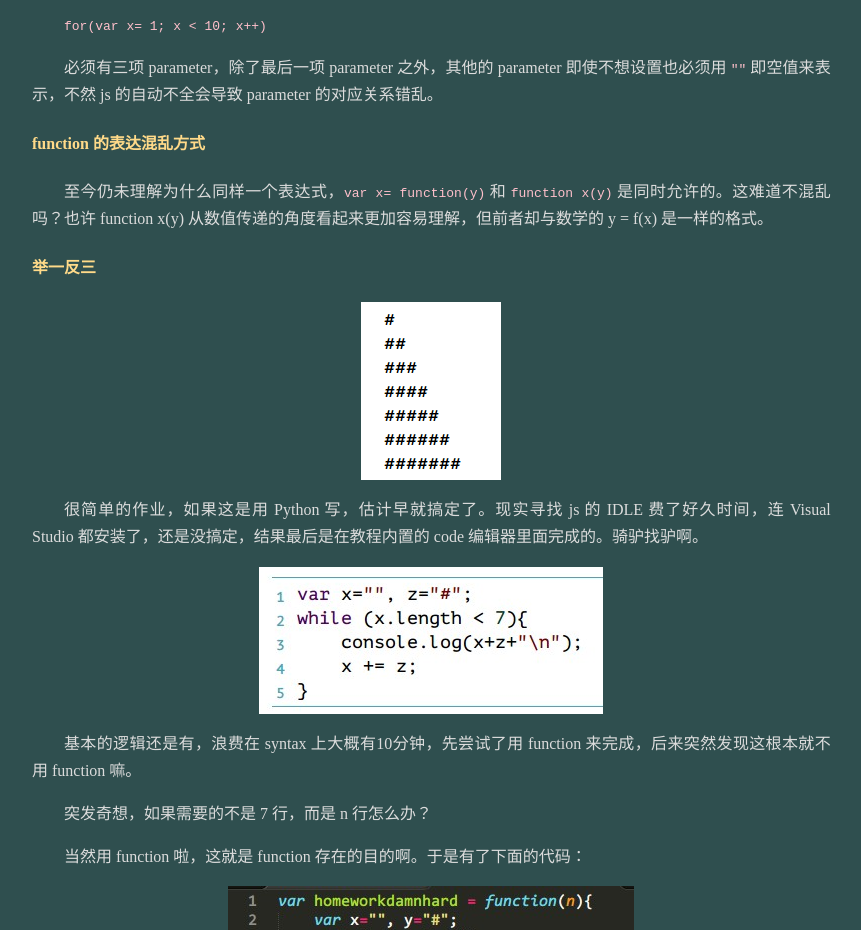
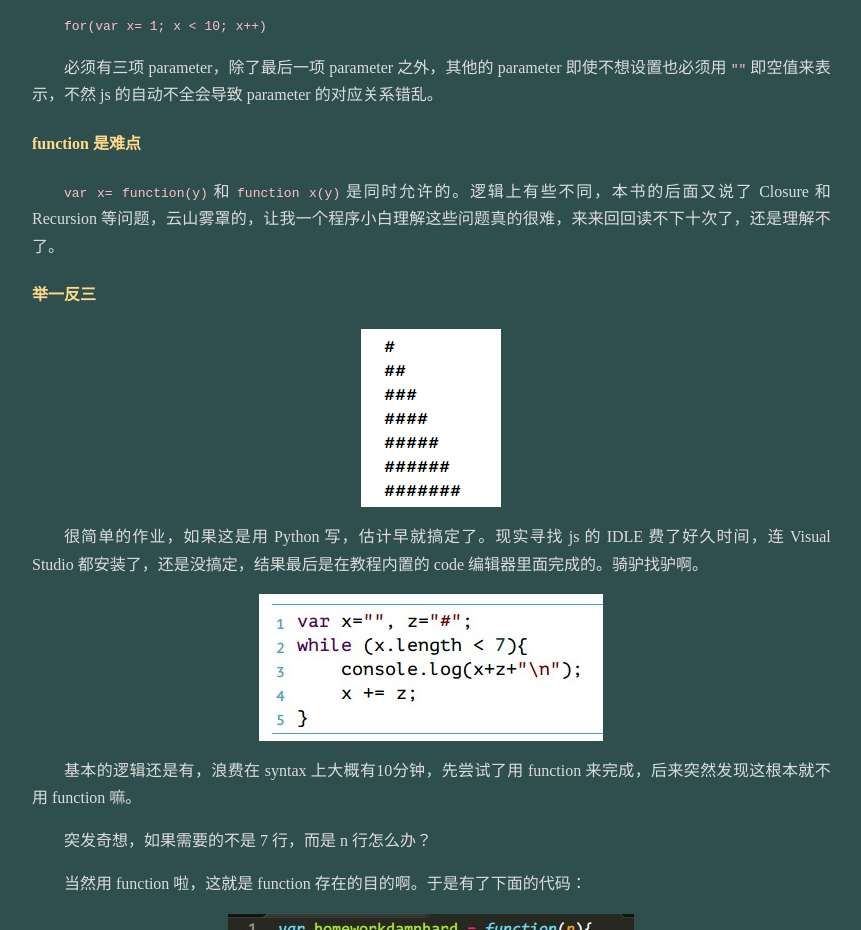
Before and after one commit to jjctencent/fadeoc.github.io, a plain HTML site: page index.html in a window 1280 px wide. Shown: the part 1500-2430 px from the top of the page, without its empty margins (18-879 px from the left). Drawn offline with Linux system fonts and the light colour scheme.

Commit message:
Update index.html

```diff
--- a/index.html
+++ b/index.html
@@ -72,8 +72,8 @@
 							<h4>for 循环</h4>
 							<p><code>for(var x= 1; x < 10; x++)</code></p>
 							<p>必须有三项 parameter，除了最后一项 parameter 之外，其他的 parameter 即使不想设置也必须用 <code>""</code> 即空值来表示，不然 js 的自动不全会导致 parameter 的对应关系错乱。</p>
-							<h4>function 的表达混乱方式</h4>
-							<p>至今仍未理解为什么同样一个表达式，<code>var x= function(y)</code> 和 <code>function x(y)</code> 是同时允许的。这难道不混乱吗？也许 function x(y) 从数值传递的角度看起来更加容易理解，但前者却与数学的 y = f(x) 是一样的格式。</p>
+							<h4>function 是难点</h4>
+							<p><code>var x= function(y)</code> 和 <code>function x(y)</code> 是同时允许的。逻辑上有些不同，本书的后面又说了 Closure 和 Recursion 等问题，云山雾罩的，让我一个程序小白理解这些问题真的很难，来来回回读不下十次了，还是理解不了。</p>
 							<h4>举一反三</h4>
 							<img src="homework1.jpg" alt="homework1: 7 lines of # from 1 to 7">
 							<p>很简单的作业，如果这是用 Python 写，估计早就搞定了。现实寻找 js 的 IDLE 费了好久时间，连 Visual Studio 都安装了，还是没搞定，结果最后是在教程内置的 code 编辑器里面完成的。骑驴找驴啊。</p>
```
